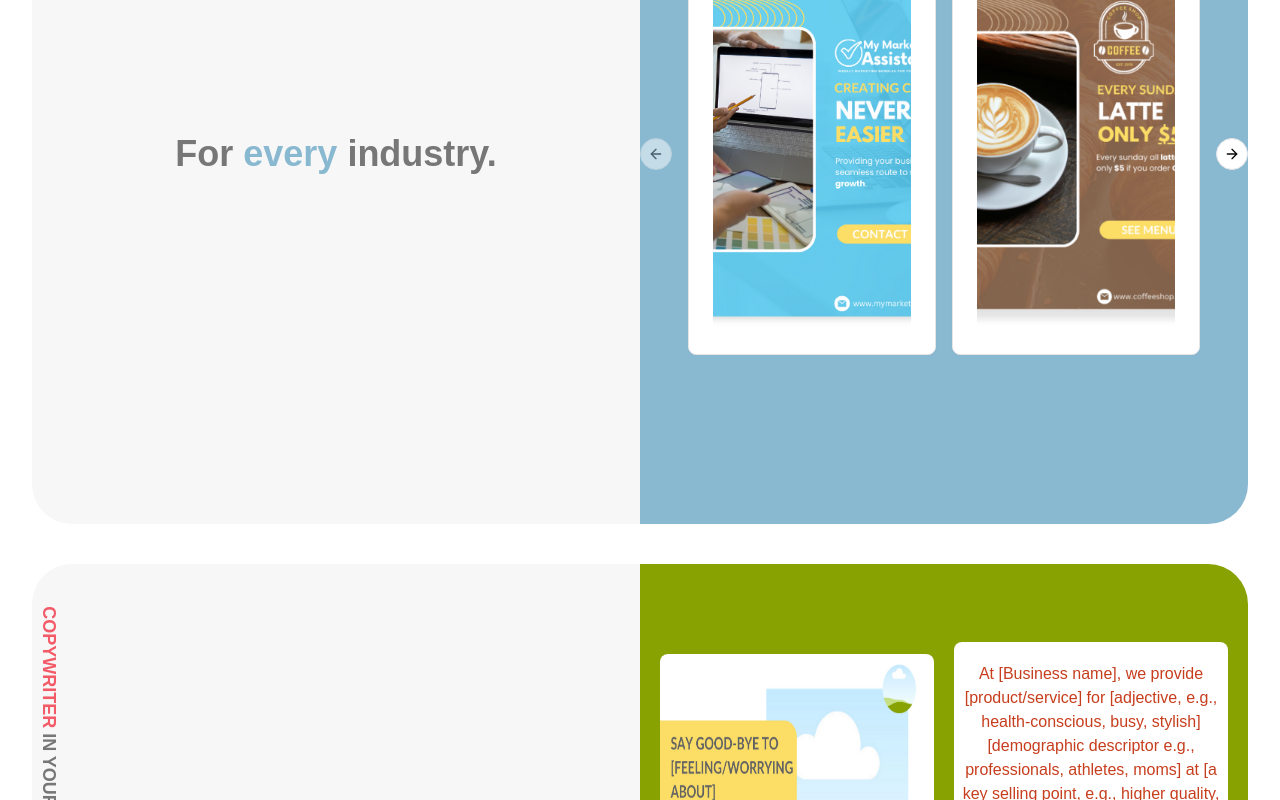
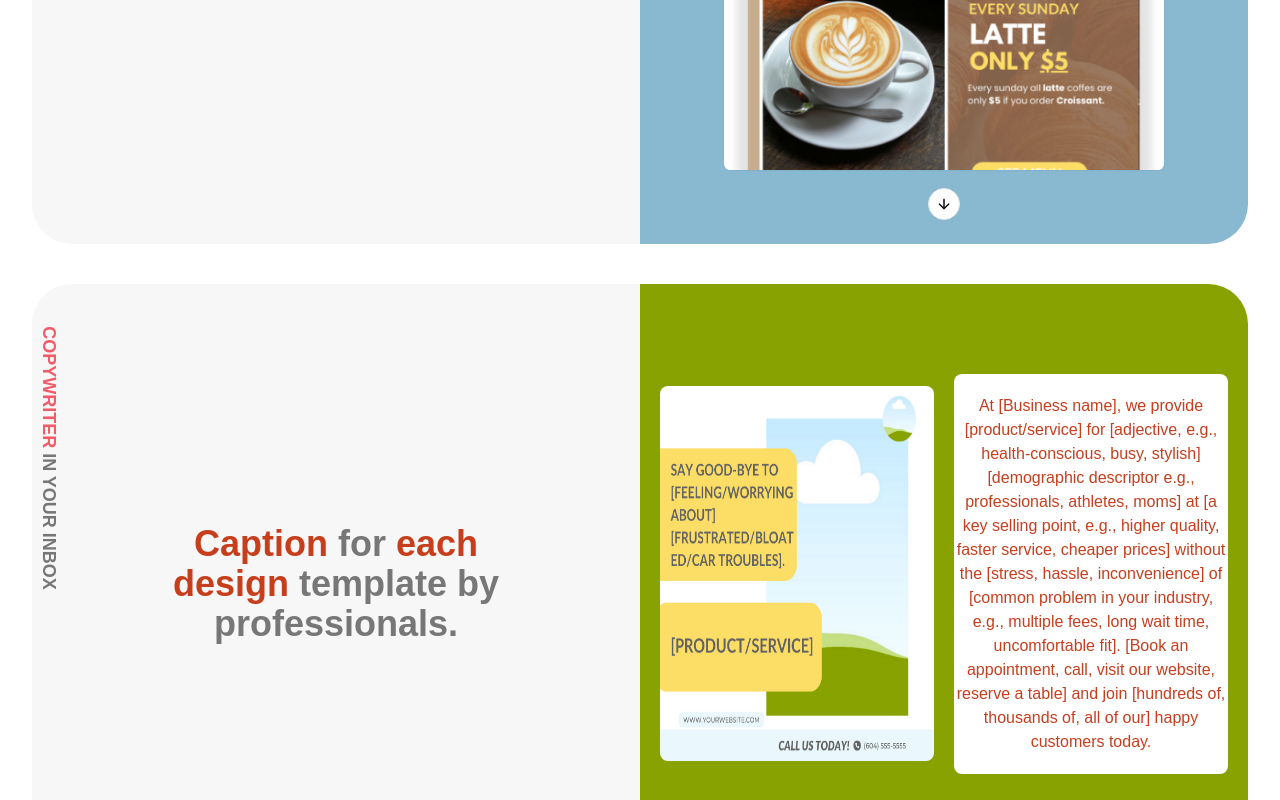
Before and after one commit to GaziRiad/marketing-assistant, a Next.js app: page / in a window 1280 px wide. Shown: the part 2680-3480 px from the top of the page. Built offline with nearby package versions, Linux system fonts and the light colour scheme.

Commit message:
added Smooth Scroll Cards to Inspiration section

```diff
--- a/components/LandingPage/Inspiration/core/Captions.jsx
+++ b/components/LandingPage/Inspiration/core/Captions.jsx
@@ -3,26 +3,28 @@ import React from "react";
 
 const Captions = () => {
   return (
-    <div className="mt-10 flex flex-col rounded-lg bg-[#F7F7F7] md:flex-row md:rounded-[40px]">
-      <div className="flex items-center justify-center md:w-1/2 relative">
-        <p className="md:block hidden absolute -left-[115px] rotate-90 top-40 font-bold text-[#777777] text-lg"><span className="text-[#F45B69]">COPYWRITER</span> IN YOUR INBOX</p>
-        <p className="text-center text-xl font-bold text-[#777777] sm:text-4xl mt-5 md:mt-0">
+    <div className="flex flex-col rounded-lg bg-[#F7F7F7] md:flex-row md:rounded-[40px] sticky top-0">
+      <div className="relative flex items-center justify-center md:w-1/2">
+        <p className="absolute -left-[115px] top-40 hidden rotate-90 text-lg font-bold text-[#777777] md:block">
+          <span className="text-[#F45B69]">COPYWRITER</span> IN YOUR INBOX
+        </p>
+        <p className="mt-5 text-center text-xl font-bold text-[#777777] sm:text-4xl md:mt-0">
           <span className="text-[#C73E1D]">Caption</span> for{" "}
           <span className="text-[#C73E1D]">
-            each <br className="md:block hidden" /> design
+            each <br className="hidden md:block" /> design
           </span>{" "}
-          template by <br className="md:block hidden" /> professionals.
+          template by <br className="hidden md:block" /> professionals.
         </p>
       </div>
-      <div className="mt-5 grid lg:grid-cols-2 lg:h-[600px] pb-5 rounded-b-lg md:rounded-none items-center bg-[#88A202] md:px-5 md:mt-0 md:w-1/2 md:rounded-r-[40px] md:gap-5">
+      <div className="mt-5 grid items-center rounded-b-lg bg-[#88A202] pb-5 md:mt-0 md:w-1/2 md:gap-5 md:rounded-none md:rounded-r-[40px] md:px-5 lg:h-[600px] lg:grid-cols-2">
         <Image
-          className="h-[400px] lg:w-[320px] lg:rounded-lg object-fill"
+          className="h-[375px] object-fill lg:w-[320px] lg:rounded-lg"
           width={2000}
           height={2000}
           src="/images/CaptionsImage.png"
           alt="svg"
         />
-        <div className="bg-white text-[#C73E1D] text-xs sm:text-sm md:text-base text-center py-5 md:rounded-lg px-2 md:px-0">
+        <div className="bg-white px-2 py-5 text-center text-xs text-[#C73E1D] sm:text-sm md:rounded-lg md:px-0 md:text-base">
           At [Business name], we provide [product/service] for [adjective, e.g.,
           health-conscious, busy, stylish] [demographic descriptor e.g.,
           professionals, athletes, moms] at [a key selling point, e.g., higher
@@ -30,7 +32,7 @@ const Captions = () => {
           inconvenience] of [common problem in your industry, e.g., multiple
           fees, long wait time, uncomfortable fit]. [Book an appointment, call,
           visit our website, reserve a table] and join [hundreds of, thousands
-          of, all of our] happy customers today. DQSD QSDQSDSDQSD DQSD QSDQS
+          of, all of our] happy customers today.
         </div>
       </div>
     </div>
--- a/components/LandingPage/Inspiration/core/Courses.jsx
+++ b/components/LandingPage/Inspiration/core/Courses.jsx
@@ -3,7 +3,7 @@ import React from "react";
 
 const Courses = () => {
   return (
-    <div className="mt-10 flex flex-col rounded-lg bg-[#F7F7F7] md:flex-row md:rounded-[40px]">
+    <div className="flex flex-col rounded-lg bg-[#F7F7F7] md:flex-row md:rounded-[40px] sticky top-0">
       <div className="relative flex items-center justify-center md:w-1/2">
         <p className="mt-5 text-center text-2xl font-bold text-[#777777] sm:text-4xl md:mt-0">
           Planned &{" "}
@@ -13,7 +13,7 @@ const Courses = () => {
           courses.
         </p>
       </div>
-      <div className="relative mt-5 flex items-center gap-2 rounded-b-lg bg-[#F9AEB5] md:mt-0 md:w-1/2 md:rounded-none md:rounded-r-[40px] md:px-10 md:h-[600px] 2xl:px-20">
+      <div className="relative mt-5 flex items-center gap-2 rounded-b-lg bg-[#F9AEB5] md:mt-0 md:w-1/2 md:rounded-none md:rounded-r-[40px] md:px-10 lg:h-[600px] 2xl:px-20">
         <div className="flex h-[350px] w-[200px] flex-col gap-y-10 rounded-2xl bg-[#5ACBF0] p-5 text-lg font-bold text-white">
           <p>Course 1</p>
           <p>Course 1</p>
--- a/components/LandingPage/Inspiration/core/Customization.jsx
+++ b/components/LandingPage/Inspiration/core/Customization.jsx
@@ -2,7 +2,7 @@ import React from "react";
 
 const Customization = () => {
   return (
-    <div className="mt-10 flex flex-col rounded-lg bg-[#F7F7F7] md:flex-row md:rounded-[40px]">
+    <div className="flex flex-col rounded-lg bg-[#F7F7F7] md:flex-row md:rounded-[40px] sticky top-0">
       <div className="relative flex items-center justify-center md:w-1/2">
         <p className="mt-5 text-center text-2xl font-bold text-[#777777] sm:text-4xl md:mt-0">
           Easy to {" "}
--- a/components/LandingPage/Inspiration/core/Industry.jsx
+++ b/components/LandingPage/Inspiration/core/Industry.jsx
@@ -8,38 +8,31 @@ import {
 import React from "react";
 import { Card, CardContent } from "@/components/ui/card";
 import Image from "next/image";
-import {
-  IndustryImageSources,
-} from "@/app/lib/constant";
+import { IndustryImageSources } from "@/app/lib/constant";
 
 const Industry = () => {
   return (
-    <div className="mt-10 flex md:flex-row flex-col md:rounded-[40px] rounded-lg bg-[#F7F7F7]">
-      <div className="flex md:w-1/2 items-center justify-center">
-        <p className="text-center sm:text-4xl text-2xl font-bold text-[#777777] mt-5 md:mt-0">
+    <div className="flex flex-col rounded-lg bg-[#F7F7F7] md:flex-row md:rounded-[40px] sticky top-0">
+      <div className="flex items-center justify-center md:w-1/2">
+        <p className="mt-5 text-center text-2xl font-bold text-[#777777] sm:text-4xl md:mt-0">
           For <span className="text-[#89B9D1]">every </span> industry.
         </p>
       </div>
-      <div className="relative flex lg:h-[740px] h-[500px] mt-5 md:mt-0 md:w-1/2 justify-center rounded-b-lg md:rounded-none md:rounded-r-[40px] bg-[#89B9D1] px-10">
+      <div className="relative mt-5 flex justify-center items-center rounded-b-lg bg-[#89B9D1] px-5 md:mt-0 md:w-1/2 md:rounded-none md:rounded-r-[40px] md:px-10 h-full lg:h-[600px] pt-20 pb-16">
         <Carousel
           opts={{
             align: "start",
           }}
-          className="flex md:max-w-lg items-center"
+          orientation="vertical"
+          className="w-full max-w-md"
         >
-          <CarouselContent>
+          <CarouselContent className="h-[500px] w-full mt-5">
             {IndustryImageSources.map((item, index) => (
-              <CarouselItem key={index} className="md:basis-2/2 lg:basis-1/2 w-full">
-                <div>
+              <CarouselItem key={index} className="pt-1 basis-1/2">
+                <div className="p-1">
                   <Card>
-                    <CardContent className="sm:h-[400px] h-[300px] rounded-md">
-                      <Image
-                        className="h-full w-full rounded-md object-fill md:object-cover"
-                        width={2000}
-                        height={2000}
-                        src={item.src}
-                        alt="svg"
-                      />
+                    <CardContent className="flex items-center justify-center h-[200px] rounded-md">
+                      <Image className="h-[200px] w-full object-cover rounded-md" alt={item.alt} src={item.src} width={500} height={500} />
                     </CardContent>
                   </Card>
                 </div>
--- a/components/LandingPage/Inspiration/core/Meaningful.jsx
+++ b/components/LandingPage/Inspiration/core/Meaningful.jsx
@@ -7,7 +7,7 @@ import {
 
 const Meaningful = () => {
   return (
-    <div className="mt-10 flex flex-col rounded-lg bg-[#F7F7F7] md:flex-row md:rounded-[40px]">
+    <div className="mt-10 flex flex-col rounded-lg bg-[#F7F7F7] md:flex-row md:rounded-[40px] card sticky top-0">
       <div className="flex items-center justify-center md:w-1/2 relative">
         <p className="absolute -left-[103px] top-40 hidden rotate-90 text-lg font-bold text-[#777777] md:block">
           <span className="text-[#F45B69]">DESIGNER</span> IN YOUR INBOX
@@ -17,7 +17,7 @@ const Meaningful = () => {
           a whole.
         </p>
       </div>
-      <div className="mt-5 flex h-[500px] rounded-b-lg bg-[#F45B69] md:mt-0 md:w-1/2 md:rounded-none  md:rounded-r-[40px] md:px-5 lg:h-[740px] xl:px-20">
+      <div className="mt-5 flex h-[500px] rounded-b-lg bg-[#F45B69] md:mt-0 md:w-1/2 md:rounded-none  md:rounded-r-[40px] md:px-5 lg:h-[600px] xl:px-20">
         <div className="hidden h-full flex-col justify-between space-y-0 py-10 xl:flex">
           <div>
             <MdOutlineKeyboardDoubleArrowUp className="flex-none text-[6rem] text-white" />
--- a/components/LandingPage/Inspiration/core/Tutorials.jsx
+++ b/components/LandingPage/Inspiration/core/Tutorials.jsx
@@ -3,7 +3,7 @@ import React from "react";
 
 const Tutorials = () => {
   return (
-    <div className="mt-10 flex flex-col rounded-lg bg-[#F7F7F7] md:flex-row md:rounded-[40px] md:h-[450px] lg:h-full">
+    <div className="flex flex-col rounded-lg bg-[#F7F7F7] md:flex-row md:rounded-[40px] md:h-[450px] lg:h-full sticky top-0">
       <div className="relative flex items-center justify-center md:w-1/2">
         <p className="absolute -left-[145px] top-52 hidden rotate-90 text-lg font-bold text-[#777777] md:block">
           <span className="text-[#F45B69]">MARKETING GURUS</span> IN YOUR INBOX
--- a/components/LandingPage/Inspiration/index.jsx
+++ b/components/LandingPage/Inspiration/index.jsx
@@ -1,6 +1,7 @@
-import Image from "next/image";
-import React from "react";
-import { MdOutlineKeyboardDoubleArrowUp } from "react-icons/md";
+'use client'
+import React, { useEffect } from "react";
+import { gsap } from "gsap";
+import { ScrollTrigger } from "gsap/ScrollTrigger";
 import Meaningful from "./core/Meaningful";
 import Industry from "./core/Industry";
 import Captions from "./core/Captions";
@@ -8,9 +9,57 @@ import Customization from "./core/Customization";
 import Tutorials from "./core/Tutorials";
 import Courses from "./core/Courses";
 
+gsap.registerPlugin(ScrollTrigger);
+
+gsap.registerEffect({
+  name: "scaleDown",
+  effect: (targets, config) => {
+    return gsap.to(targets, {
+      ease: config.ease,
+      scale: 0.7,
+      y: -20,
+    });
+  },
+  defaults: {
+    ease: "power1.out",
+  },
+  extendTimeline: true,
+});
+
+function stackedCardsTl(el) {
+  const timeline = gsap.timeline({ paused: true });
+  timeline.addLabel("in").scaleDown(el);
+  return timeline;
+}
+
+function createCardScene(el) {
+  ScrollTrigger.create({
+    trigger: el,
+    start: "top top",
+    end: "bottom top",
+    scrub: true,
+    pin: el,
+    pinSpacing: false,
+    animation: stackedCardsTl(el),
+  });
+}
+
+function stackedCards(cardClassName) {
+  const cards = document.querySelectorAll(cardClassName);
+  cards.forEach((card, index) => {
+    if (index < cards.length - 1) {
+      createCardScene(card);
+    }
+  });
+}
+
 const Inspiration = () => {
+  useEffect(() => {
+    stackedCards(".card");
+  }, []);
+
   return (
-    <div>
+    <div className="space-y-10 pb-56">
       <Meaningful />
       <Industry />
       <Captions />
--- a/components/ui/card.jsx
+++ b/components/ui/card.jsx
@@ -5,7 +5,7 @@ import { cn } from "@/lib/utils"
 const Card = React.forwardRef(({ className, ...props }, ref) => (
   <div
     ref={ref}
-    className={cn("rounded-lg border bg-card text-card-foreground shadow-sm", className)}
+    className={cn("rounded-lg bg-card text-card-foreground shadow-sm", className)}
     {...props} />
 ))
 Card.displayName = "Card"
@@ -35,7 +35,7 @@ const CardDescription = React.forwardRef(({ className, ...props }, ref) => (
 CardDescription.displayName = "CardDescription"
 
 const CardContent = React.forwardRef(({ className, ...props }, ref) => (
-  <div ref={ref} className={cn("p-6 pt-0", className)} {...props} />
+  <div ref={ref} className={cn("pt-0", className)} {...props} />
 ))
 CardContent.displayName = "CardContent"
 
--- a/components/ui/carousel.jsx
+++ b/components/ui/carousel.jsx
@@ -140,7 +140,7 @@ const CarouselItem = React.forwardRef(({ className, ...props }, ref) => {
       role="group"
       aria-roledescription="slide"
       className={cn(
-        "min-w-0 shrink-0 grow-0 basis-full",
+        "min-w-0 shrink-0",
         orientation === "horizontal" ? "pl-4" : "pt-4",
         className
       )}
@@ -159,7 +159,7 @@ const CarouselPrevious = React.forwardRef(({ className, variant = "outline", siz
       size={size}
       className={cn("absolute  h-8 w-8 rounded-full", orientation === "horizontal"
         ? "-left-12 top-1/2 -translate-y-1/2"
-        : "-top-12 left-1/2 -translate-x-1/2 rotate-90", className)}
+        : "md:-top-5 -top-10 left-1/2 -translate-x-1/2 rotate-90", className)}
       disabled={!canScrollPrev}
       onClick={scrollPrev}
       {...props}>
@@ -180,7 +180,7 @@ const CarouselNext = React.forwardRef(({ className, variant = "outline", size =
       size={size}
       className={cn("absolute h-8 w-8 rounded-full", orientation === "horizontal"
         ? "-right-12 top-1/2 -translate-y-1/2"
-        : "-bottom-12 left-1/2 -translate-x-1/2 rotate-90", className)}
+        : "-bottom-2 left-1/2 -translate-x-1/2 rotate-90", className)}
       disabled={!canScrollNext}
       onClick={scrollNext}
       {...props}>
--- a/package.json
+++ b/package.json
@@ -23,6 +23,7 @@
     "react": "^18",
     "react-dom": "^18",
     "react-icons": "^5.2.1",
+    "scrollscene": "^0.0.24",
     "tailwind-merge": "^2.3.0",
     "tailwindcss-animate": "^1.0.7"
   },
```
Also changed, not shown: 1 other file (tests, documents, lock files or other folders).
